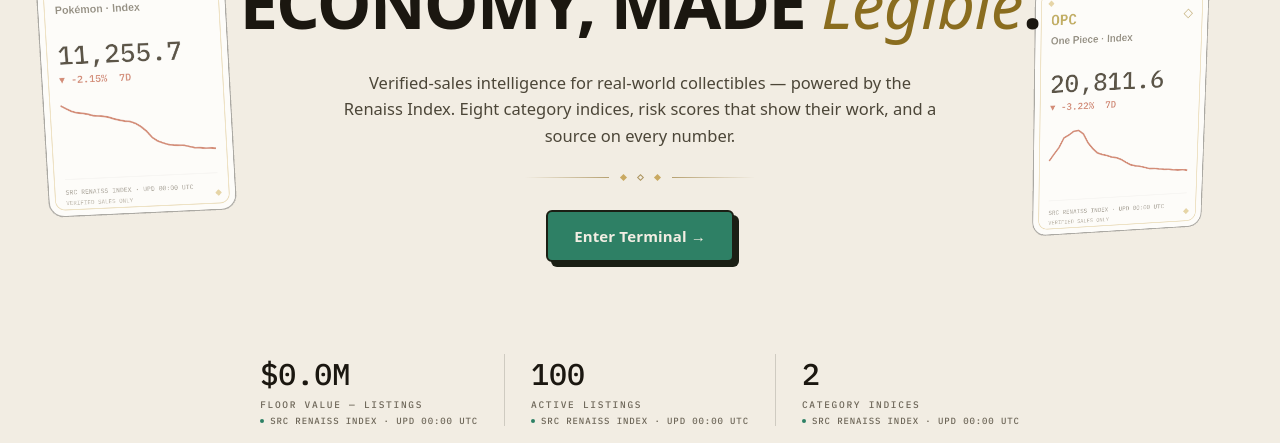
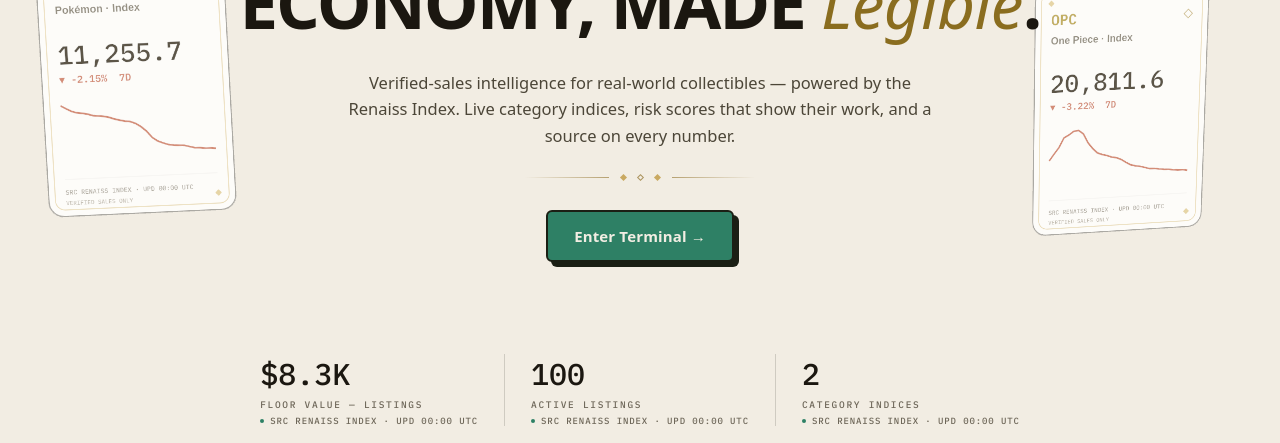
Before and after one commit to Chimdalu-Ofoegbu/Tessera, a React (Vite) app: page / in a window 1280 px wide. Shown: the part 333-776 px from the top of the page. Built offline with nearby package versions, Linux system fonts and the light colour scheme.

Commit message:
fix(hero): drop stale eight-indices claim; adaptive K/M floor-value format (live figure showed $0.0M)

```diff
--- a/src/components/Hero.tsx
+++ b/src/components/Hero.tsx
@@ -5,6 +5,9 @@ import type { HeroCard } from '@/three/heroScene'
 import type { UI } from '@/ui'
 
 const mono = 'var(--f-mono)'
+
+/** $8.3K / $1.2M style — the live floor value is thousands today; a fixed M format would show $0.0M. */
+const fmtUsdShort = (v: number): string => (v >= 1e6 ? `$${(v / 1e6).toFixed(1)}M` : v >= 1e3 ? `$${(v / 1e3).toFixed(1)}K` : `$${Math.round(v)}`)
 
 function useCountUp(target: number, motion: boolean, dur = 1900): number {
   const [v, setV] = useState(motion ? 0 : target)
@@ -71,7 +74,7 @@ export function Hero({ ui }: { ui: UI }) {
   }, [data, cats.length, ui.motion, ui.openCat])
 
   const upd = data ? timeUTC(data.asOf) : ''
-  const volM = useCountUp(data ? data.totalVolume.cents / 100 / 1e6 : 0, ui.motion)
+  const volUsd = useCountUp(data ? data.totalVolume.cents / 100 : 0, ui.motion)
   const listings = useCountUp(data ? data.totalListings : 0, ui.motion)
   const count = useCountUp(cats.length, ui.motion)
   const tick = [...cats, ...cats]
@@ -86,7 +89,7 @@ export function Hero({ ui }: { ui: UI }) {
           <span style={{ whiteSpace: 'nowrap' }}>economy, made <em style={{ font: 'italic 300 .95em var(--f-display)', color: '#8A6D1F', letterSpacing: '-.01em', textTransform: 'none' }}>Legible</em>.</span>
         </h1>
         <div style={{ pointerEvents: 'auto', marginTop: 22, maxWidth: 600, font: '400 16.5px/1.6 var(--f-display)', color: '#4C4638' }} className="rise">
-          Verified-sales intelligence for real-world collectibles — powered by the Renaiss Index. Eight category indices, risk scores that show their work, and a source on every number.
+          Verified-sales intelligence for real-world collectibles — powered by the Renaiss Index. Live category indices, risk scores that show their work, and a source on every number.
         </div>
         <div style={{ display: 'flex', alignItems: 'center', gap: 12, marginTop: 26, width: 230 }} className="rise">
           <div style={{ flex: 1, height: 1, background: 'linear-gradient(90deg,rgba(143,111,38,0),rgba(143,111,38,.6))' }} />
@@ -102,7 +105,7 @@ export function Hero({ ui }: { ui: UI }) {
         </div>
         <div style={{ pointerEvents: 'auto', marginTop: 92, display: 'flex', flexWrap: 'wrap', justifyContent: 'center' }} className="rise">
           <div style={{ padding: '0 26px', textAlign: 'left' }}>
-            <div style={{ font: `500 30px ${mono}`, color: '#1B1710' }}>${volM.toFixed(1)}M</div>
+            <div style={{ font: `500 30px ${mono}`, color: '#1B1710' }}>{fmtUsdShort(volUsd)}</div>
             <div style={{ font: `500 9.5px ${mono}`, letterSpacing: '.18em', color: '#6E6759', marginTop: 5 }}>FLOOR VALUE — LISTINGS</div>
             <div style={{ display: 'flex', alignItems: 'center', gap: 6, font: `500 9px ${mono}`, letterSpacing: '.1em', color: '#6E6759', marginTop: 4 }}>
               <span style={{ width: 4, height: 4, background: '#2E8065', borderRadius: '50%' }} />SRC RENAISS INDEX · UPD {upd}
```
